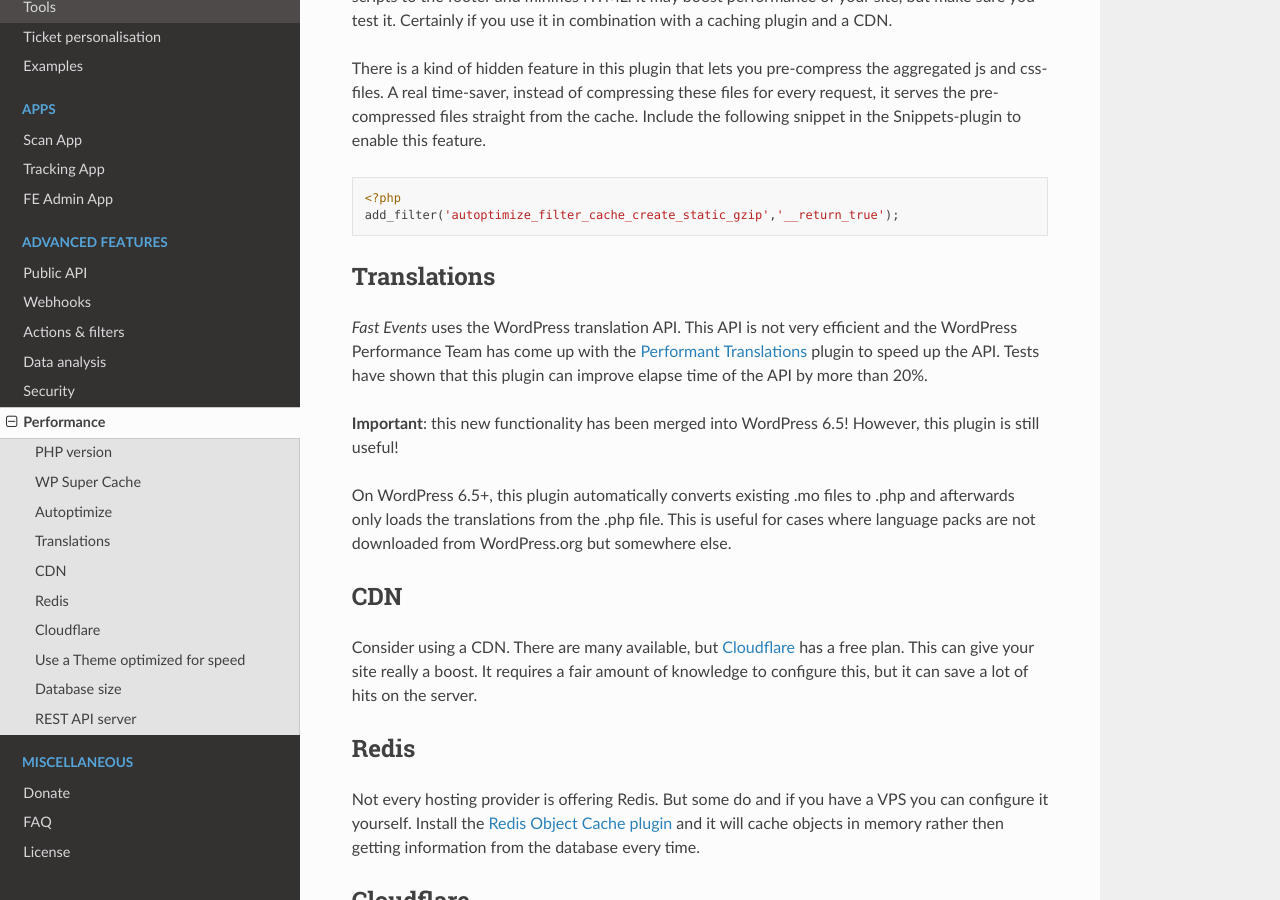
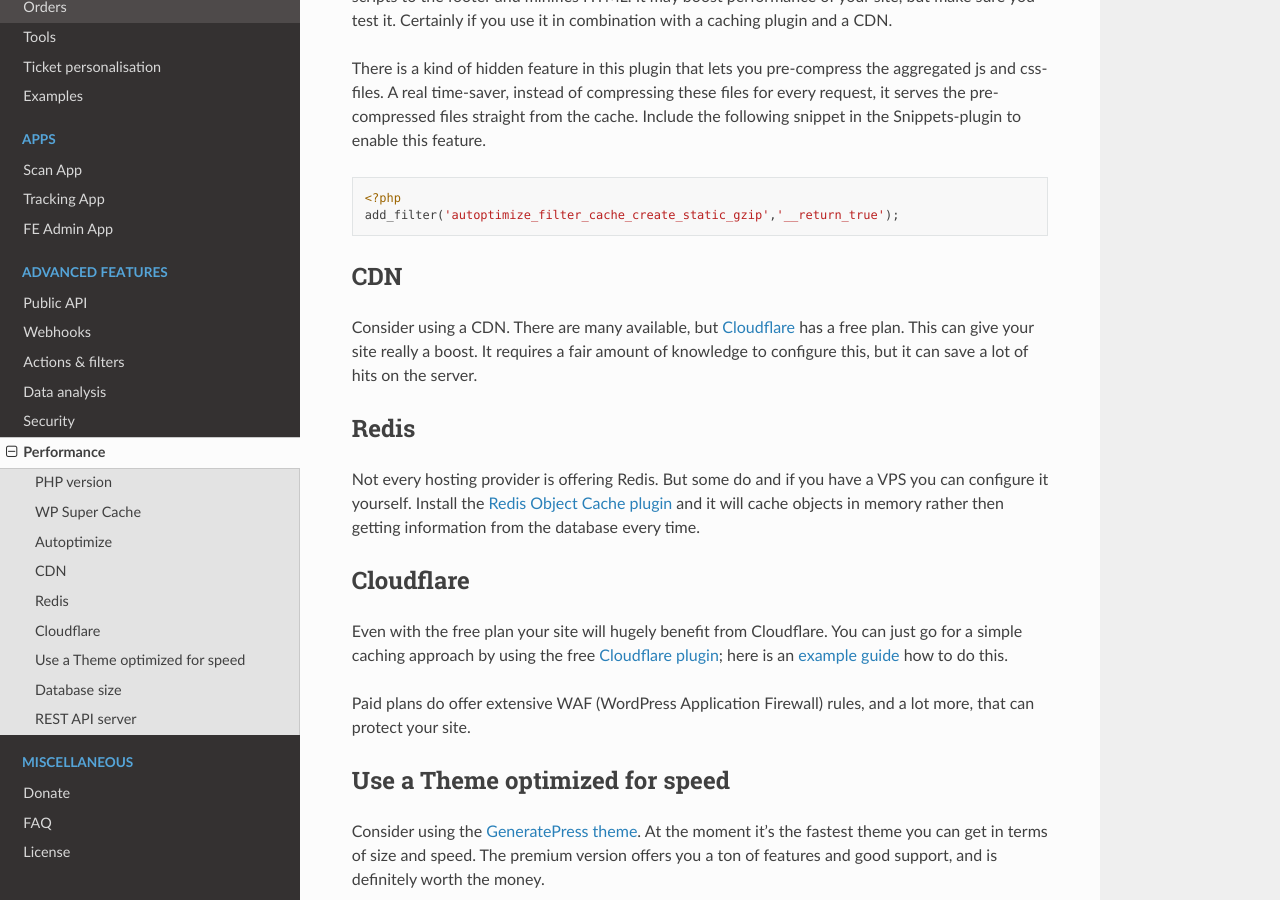
Before and after one commit to fe-data/fe-docs, a Sphinx documentation site: the page built from docs/advanced/performance.rst, in a window 1280 px wide and 900 px high, scrolled down 782 px. Built offline with Sphinx 7.4.7 and the Read the Docs theme 3.1.0, drawn with Linux system fonts in a browser that asks for light colours.

```diff
--- a/docs/advanced/performance.rst
+++ b/docs/advanced/performance.rst
@@ -33,17 +33,6 @@ Include the following snippet in the Snippets-plugin to enable this feature.
 
    <?php
    add_filter('autoptimize_filter_cache_create_static_gzip','__return_true');
-
-Translations
-------------
-*Fast Events* uses the WordPress translation API. This API is not very efficient and the WordPress Performance Team has come up
-with the `Performant Translations <https://wordpress.org/plugins/performant-translations/>`_ plugin to speed up the API.
-Tests have shown that this plugin can improve elapse time of the API by more than 20%.
-
-**Important**: this new functionality has been merged into WordPress 6.5! However, this plugin is still useful!
-
-On WordPress 6.5+, this plugin automatically converts existing .mo files to .php and afterwards only loads the translations from the .php file.
-This is useful for cases where language packs are not downloaded from WordPress.org but somewhere else.
 
 CDN
 ---
--- a/docs/getting-started/changelog.rst
+++ b/docs/getting-started/changelog.rst
@@ -1,5 +1,11 @@
 Changelog
 =========
+
+2.4.1 (14 Nov 2025)
+-------------------
+* Change: Improved selection of personalization fields and layout fields.
+* Change: Don't print the separator line in the qrcode block if there are no layout fields.
+* Change: Amazon SES API extended with more regions.
 
 2.4.0 (4 Nov 2025)
 ------------------
--- a/docs/getting-started/settings.rst
+++ b/docs/getting-started/settings.rst
@@ -169,6 +169,7 @@ Amazon SES API settings
 ^^^^^^^^^^^^^^^^^^^^^^^
 The settings can be found in the `Amazon console dashboard <https://console.aws.amazon.com/>`_.
 If you still need to create a SES account, make sure you create it in the ``EU`` region as the plugin is only supported in the `European SEPA countries <https://wiki.xmldation.com/Support/EPC/List_of_SEPA_countries>`_ if online payments are used.
+Use `this link <https://docs.aws.amazon.com/general/latest/gr/ses.html>`_ for the AWS regions that can be used (e.g. ``eu-west-2``).
 You can find/create in the Amazon IAM (Identity and Access Management) menu the :guilabel:`Access key` and :guilabel:`Secret key`. Make sure the secret key has the right permissions to send email.
 
 Brevo API settings
--- a/docs/usage/events.rst
+++ b/docs/usage/events.rst
@@ -571,7 +571,7 @@ Attach a `PDF template <events.html#pdf-templates>`_ to the ticket by selecting
 You can attach different PDF templates for each ticket type, but the QR code block must always be in the same position on the template.
 
 If you have defined personalisation fields in the `input fields`_, you can select them in :guilabel:`Fields for personalisation`.
-They will appear in the :doc:`Personalisation dialog <personalise>` in the order you select them.
+They will appear in the :doc:`Personalisation dialog <personalise>` in the order you select them. You can drag and drop them to change the order.
 
 .. list-table::
 
@@ -581,7 +581,7 @@ They will appear in the :doc:`Personalisation dialog <personalise>` in the order
 
 The QR code info block on the eTicket will look like the first example if you check the :guilabel:`Default layout` checkbox.
 If unchecked, you can select up to 6 fields in the QR Code info block, by tapping the :guilabel:`Layout fields` box.
-They will appear in the QR Code info block in the order you select them.
+They will appear in the QR Code info block in the order you select them. You can drag and drop them to change the order.
 
 Ticking the :guilabel:`show remaining tickets` checkbox, will display the remaining tickets in the order form.
 Keep in mind, however, that this is a snapshot. Once the order form has been compiled, other users may have placed orders, resulting in fewer tickets being available.
```
